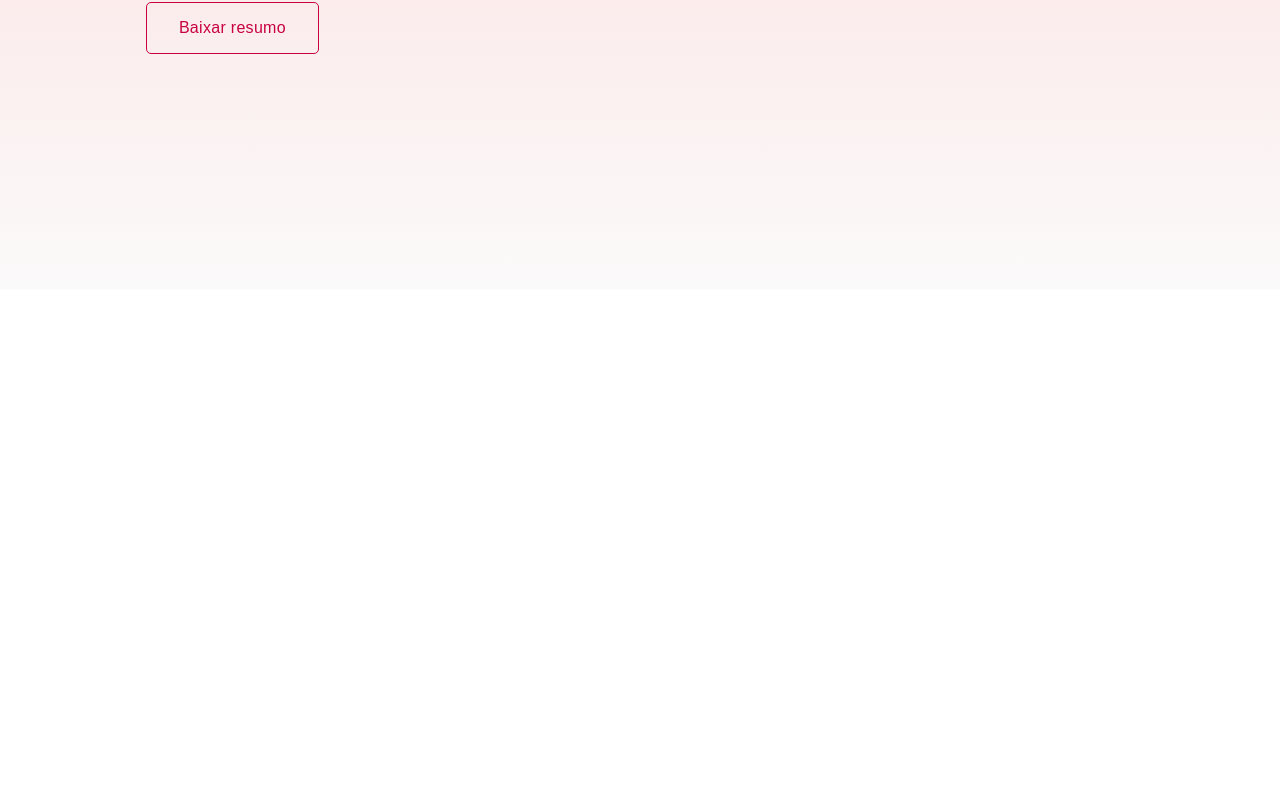
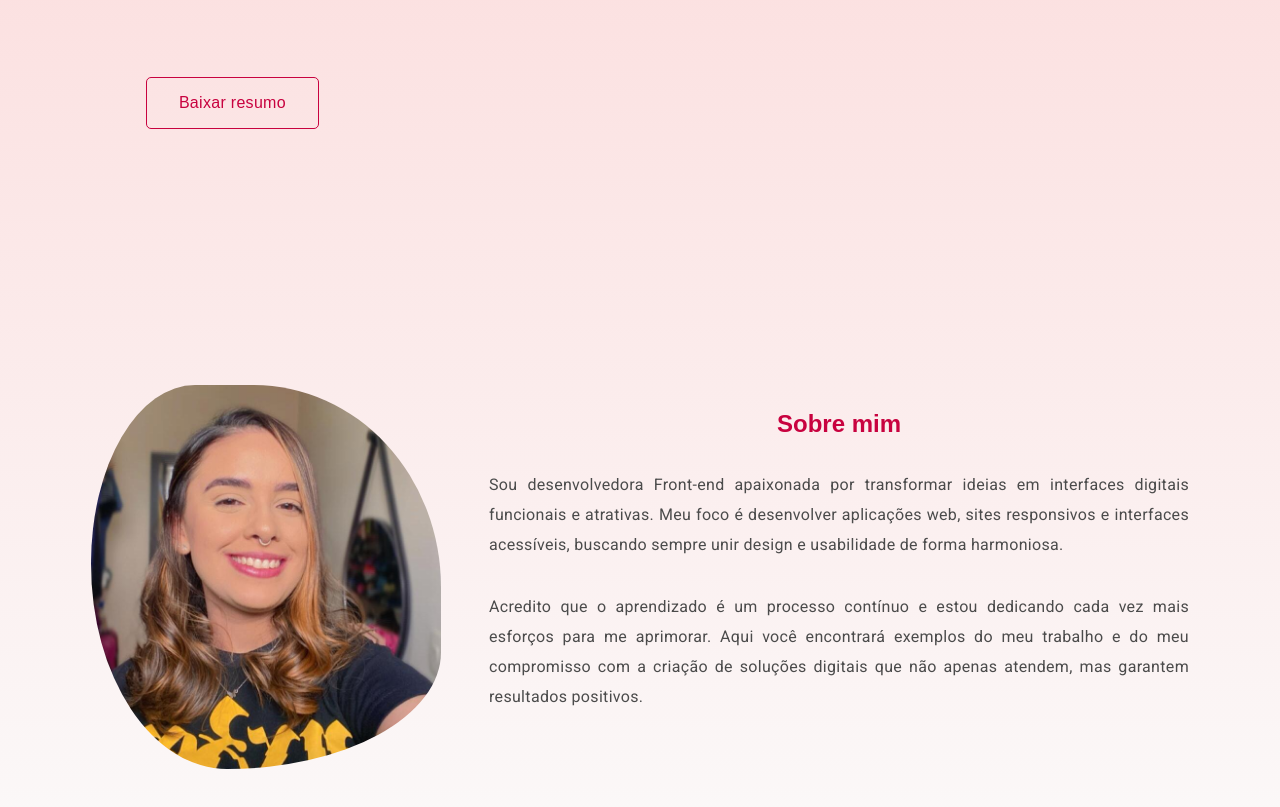
Before and after one commit to oharaju/oharaju.github.io, a Next.js app: page / in a window 1280 px wide. Shown: the part 511-1318 px from the top of the page. Before the commit the page ends 800 px from the top, so only its background shows below. Built offline with nearby package versions, Linux system fonts and the light colour scheme.

Commit message:
feat: create about me section

```diff
--- /dev/null
+++ b/src/components/organisms/About/index.tsx
@@ -0,0 +1,22 @@
+import { Container, ImagemUser, Content, Title, Description } from  './styles';
+
+export default function About() {
+  return(
+    <section>
+      <Container>
+        <Content>
+          <ImagemUser src='./images/photo-julia-ohara.jpeg' alt='Imagem de Júlia Ohara' />
+        </Content>
+        <div>
+          <Title>Sobre mim</Title>
+          <Description>
+            Sou desenvolvedora Front-end apaixonada por transformar ideias em interfaces digitais funcionais e atrativas. Meu foco é desenvolver aplicações web, sites responsivos e interfaces acessíveis, buscando sempre unir design e usabilidade de forma harmoniosa.
+          </Description>
+          <Description>
+            Acredito que o aprendizado é um processo contínuo e estou dedicando cada vez mais esforços para me aprimorar. Aqui você encontrará exemplos do meu trabalho e do meu compromisso com a criação de soluções digitais que não apenas atendem, mas garantem resultados positivos.
+          </Description>
+        </div>
+      </Container>
+    </section>
+  )
+}
--- /dev/null
+++ b/src/components/organisms/About/styles.ts
@@ -0,0 +1,62 @@
+import styled, { keyframes } from 'styled-components';
+import media from '@/tokens/media';
+import colors from '@/tokens/colors';
+
+export const Container = styled.div`
+
+  @media ${media.md} {
+    display: flex;
+    align-items: center;
+    gap: 3rem;
+  }
+`
+
+const rotate = keyframes`
+  0% {
+      border-radius: 60% 40% 30% 70% / 60% 30% 70% 40%;
+  }
+  50% {
+    border-radius: 30% 60% 70% 40% / 50% 60% 30% 60%;
+  }
+  100% {
+    border-radius: 60% 40% 30% 70% / 60% 30% 70% 40%;
+  }
+`
+
+export const Content = styled.div`
+  display: flex;
+  justify-content: center;
+`
+
+export const ImagemUser = styled.img`
+  width: 100%;
+  max-width: 350px;
+  margin-bottom: 2rem;
+  border-radius: 1rem;
+  animation: ${rotate} 6s ease-in-out 1s infinite;
+  animation-delay: 2s;
+
+  @media ${media.md} {
+    margin-bottom: 0;
+  }
+`
+
+export const Title = styled.h3`
+  color: ${colors.secondary};
+  font-family: 'DM Sans', sans-serif;
+  text-align: center;
+  font-size: 24px;
+  font-weight: 600;
+  margin-bottom: 32px;
+`
+
+export const Description = styled.p`
+  color: #4b4b4b;
+  font-size: clamp(16px, 1vw, 18px);
+  line-height: 30px;
+  letter-spacing: 0.02rem;
+  margin-bottom: 2rem;
+  text-align: justify;
+  width: 100%;
+  max-width: 700px;
+`
--- a/src/components/organisms/Header/index.tsx
+++ b/src/components/organisms/Header/index.tsx
@@ -13,10 +13,8 @@ export default function Header () {
       <NavBar>
         <Brand />
         <Hamburger itsOpen={menuItsOpen} setItsOpen={setMenuItsOpen} />
-
         <Nav itsOpen={menuItsOpen} />
       </NavBar>
-
     </Container>
   )
 }
--- a/src/pages/_document.tsx
+++ b/src/pages/_document.tsx
@@ -1,4 +1,4 @@
-import { Html, Head, Main, NextScript } from 'next/document'
+import { Html, Head, Main, NextScript } from 'next/document';
 
 export default function Document() {
   return (
--- a/src/pages/index.tsx
+++ b/src/pages/index.tsx
@@ -1,5 +1,6 @@
 import Header from '@/components/organisms/Header';
 import Hero from '@/components/molecules/Hero';
+import About from '@/components/organisms/About';
 import locale from '@/locales';
 
 export default function Home() {
@@ -10,6 +11,7 @@ export default function Home() {
     <>
       <Header />
       <Hero {...hero} />
+      <About />
     </>
   )
 }
--- a/src/styles/custom.css
+++ b/src/styles/custom.css
@@ -1,5 +1,4 @@
 html {
-	height: 100vh;
   font-family: "Effra", "Calibre", "Roboto", "Arial", "Helvetica", sans-serif;
 }
 
@@ -40,7 +39,8 @@ section {
   align-items: center;
   gap: 30px;
   padding: 0 2rem;
-  min-height: 60vh;
+  height: 100%;
+	min-height: 630px;
 }
 
 @media (min-width: 992px) {
```
Also changed, not shown: public/images/photo-julia-ohara.jpeg (added), src/components/molecules/Hero/index.tsx (line endings or trailing spaces).
